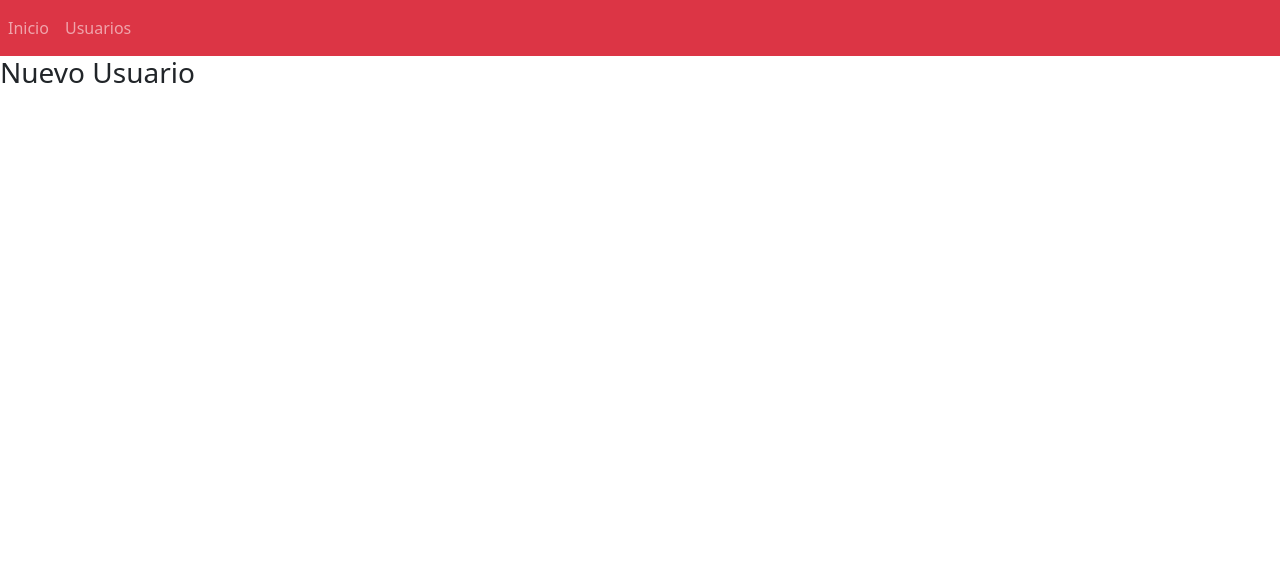
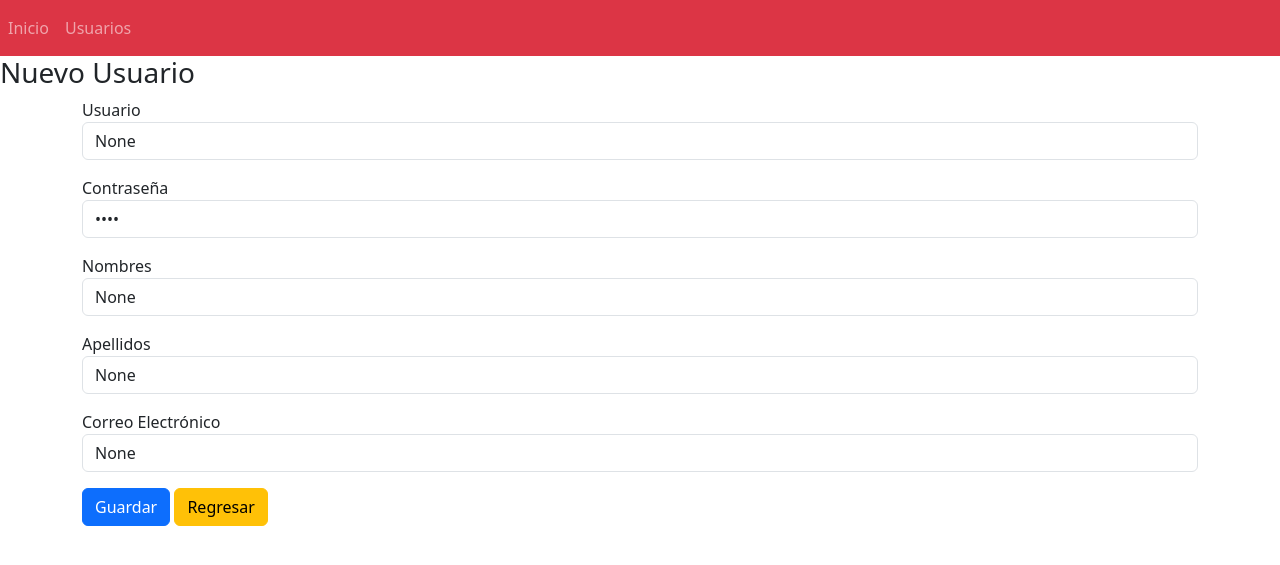
Before and after one commit to ciberdev/python-flask, a Flask app: page /users/nuevo in a window 1280 px wide. Shown: the top 565 px of the page. Run offline with Flask 3, Linux system fonts and the light colour scheme; some libraries are stand-ins or nearby versions.

Commit message:
Updating from class

```diff
--- a/controllers/users_controller.py
+++ b/controllers/users_controller.py
@@ -1,10 +1,16 @@
-from flask import redirect, render_template, session
+import datetime
+from flask import redirect, render_template, session, request
+from entities.users import User
 from lib.dbconnection import db
 from repositories.usersds import UsersDS
 
 def list():
+    servicioDB = UsersDS()
+    if request.method == 'POST':
+        resultado = servicioDB.obtenerUsuario(request.form['selected_user'])
+        return render_template('datos_usuario.html', usuario=resultado.User)
+
     datos = {"title": "Modulo de Usuarios", "message":"Bienvenido a nuestro sitio"}
-    servicioDB = UsersDS()
     if (session.get('loggedIn', False)):
         # Acá debemos obtener los datos de los usuarios, previo a invocar a la plantilla.
         users = servicioDB.listaUsuarios()
@@ -13,8 +19,17 @@ def list():
     return render_template('login.html')
 
 def nuevo_usuario():
-    print("rutina de creacion de usuario")
-    return render_template('nuevo_usuario.html')
+    usuario = User()
+    if request.method == 'POST':
+        form = request.form
+        usuario = User(id=None, user_name=form['user_name'], email_address=form['email_address'],
+                    password=form['password'], first_name=form['first_name'], last_name=form['last_name'],
+                    created=datetime.datetime.now(),
+                    idtype=1)
+        db.session.add(usuario)
+        db.session.commit()
+
+    return render_template('datos_usuario.html', usuario=usuario)
 
 def modificar_usuario():
     pass
--- /dev/null
+++ b/templates/datos_usuario.html
@@ -0,0 +1,33 @@
+{% extends 'privbase.html' %}
+
+{% block content %}
+<h3>Nuevo Usuario</h3>
+<div class="container-sm">
+    <form method="POST">
+        <div class="mb-3">
+            <label id="username_label" for="username">Usuario</label>
+            <input type="text" name="user_name" value="{{usuario.user_name}}"
+                   class="form-control" >
+        </div>
+        <div class="mb-3">
+            <label id="passsword_label" for="password">Contraseña</label>
+            <input type="password" name="password" value="{{usuario.password}}" class="form-control" >
+        </div>
+        <div class="mb-3">
+            <label id="firstname_label" for="first_name">Nombres</label>
+            <input type="text" name="first_name" value="{{usuario.first_name}}" class="form-control" >
+        </div>
+        <div class="mb-3">
+            <label id="lastname_label" for="last_name">Apellidos</label>
+            <input type="text" name="last_name" value="{{usuario.last_name}}" class="form-control" >
+        </div>
+        <div class="mb-3">
+            <label id="email_label" for="email_address">Correo Electrónico</label>
+            <input type="text" name="email_address" value="{{usuario.email_address}}" class="form-control" >
+        </div>
+        <button type="submit" class="btn btn-primary" >Guardar</button>
+        <button type="button" class="btn btn-warning"
+            onclick="window.location.href='{{ url_for('bpusers.list')}}'">Regresar</button>
+    </form>
+</div>
+{% endblock %}
--- a/templates/nuevo_usuario.html
+++ /dev/null
@@ -1,5 +0,0 @@
-{% extends 'privbase.html' %}
-
-{% block content %}
-<h3>Nuevo Usuario</h3>
-{% endblock %}
```
Also changed, not shown: repositories/usersds.py (+7 -1 lines), templates/users.html (+15 -1 lines), 1 other file.
